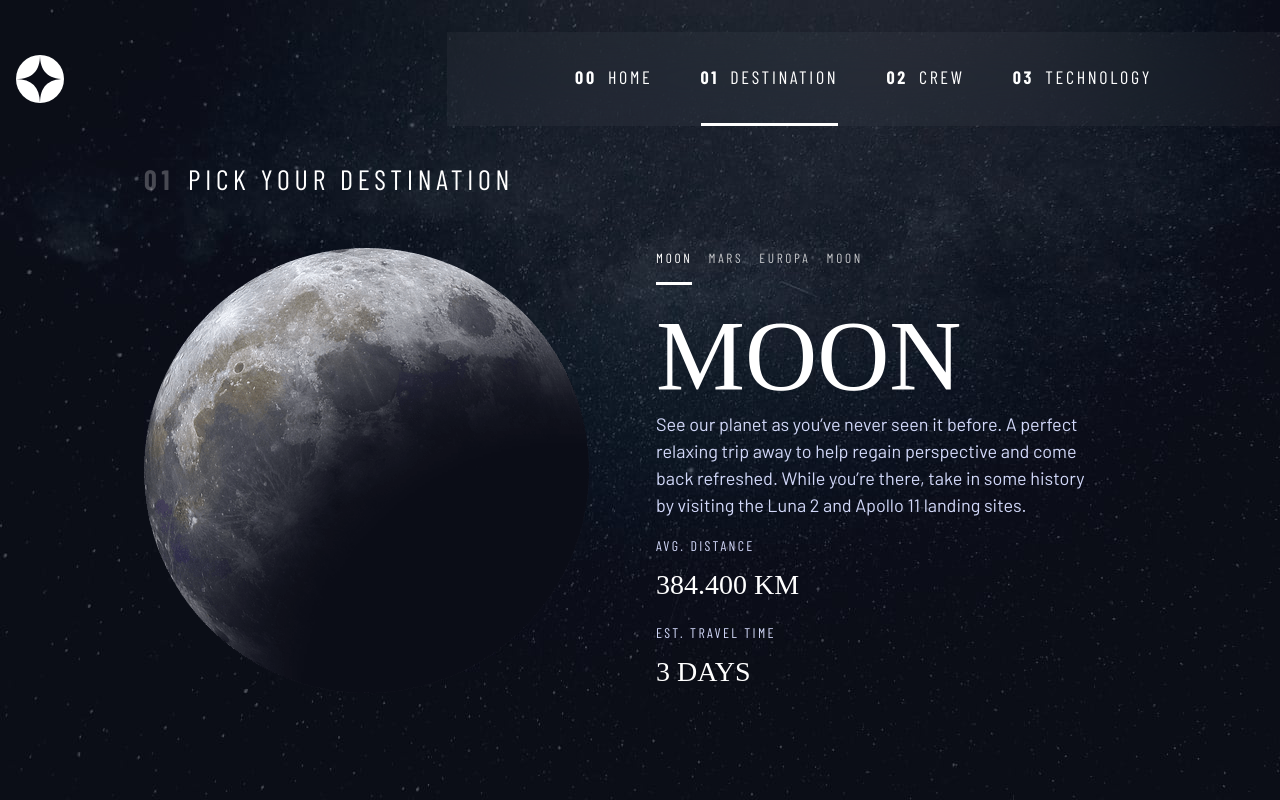
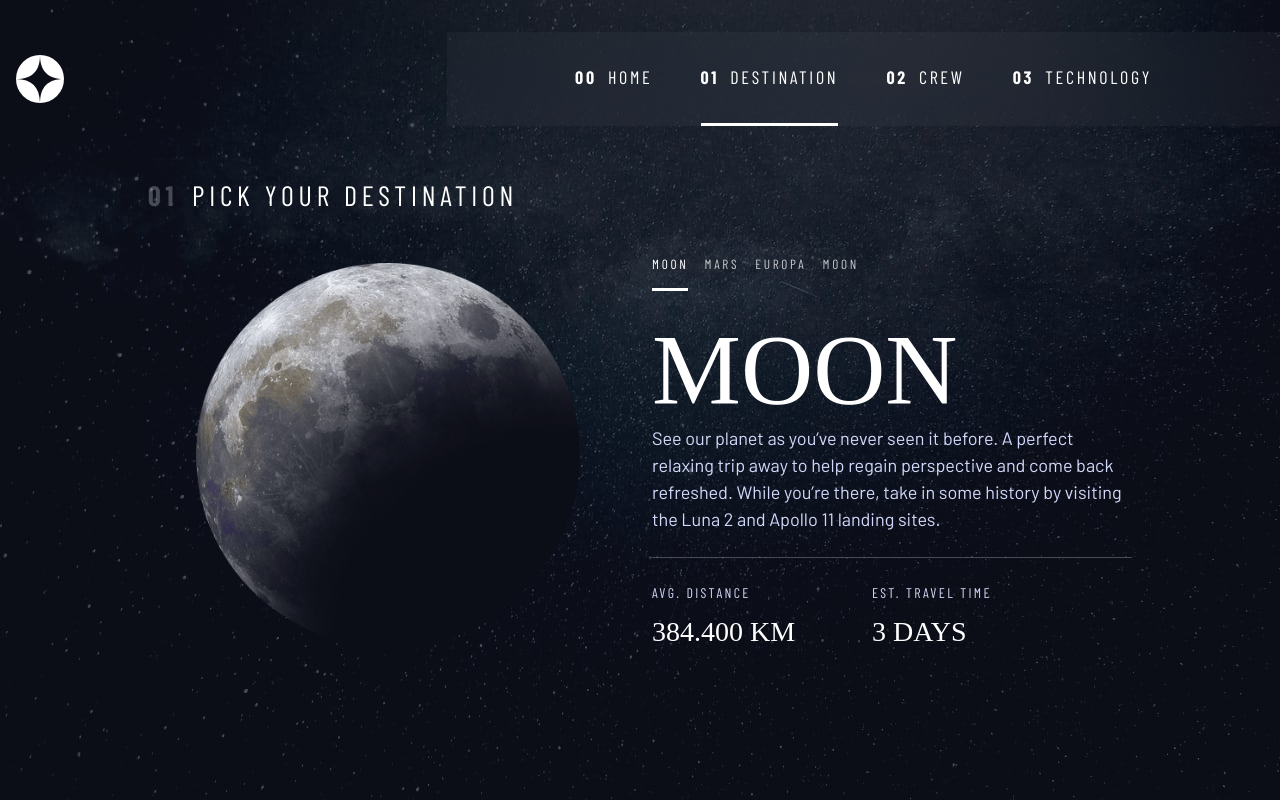
Before and after one commit to rdtabb/SpaceTourism.github.io, a plain HTML site: page destination.html in a window 1280 px wide. Drawn offline with nearby package versions, Linux system fonts and the light colour scheme; files that its build step writes are made by us from their sources; files whose address does not match are found by name; a web font is replaced by a local one.

Commit message:
Layout of destination page is now based on grid via grid-template-areas with full responsiveness

```diff
--- a/destination.html
+++ b/destination.html
@@ -1,5 +1,6 @@
 <!DOCTYPE html>
 <html lang="en">
+
 <head>
   <meta charset="UTF-8">
   <meta name="viewport" content="width=device-width, initial-scale=1.0">
@@ -7,88 +8,79 @@
   <title>Frontend Mentor | Space tourism website</title>
   <link rel="preconnect" href="https://fonts.googleapis.com">
   <link rel="preconnect" href="https://fonts.gstatic.com" crossorigin>
-  <link href="https://fonts.googleapis.com/css2?family=Barlow+Condensed:wght@100;200;300;400;500;600;700;800;900&family=Barlow:wght@100;200;300;400;500;600;700;800&family=Bellefair&display=swap" rel="stylesheet">
-  <link rel="stylesheet" href="../starter-code/styles/style.css">
-  <link rel="icon" type="image/png" href="../starter-code/assets/favicon-32x32.png">
+  <link
+    href="https://fonts.googleapis.com/css2?family=Barlow+Condensed:wght@100;200;300;400;500;600;700;800;900&family=Barlow:wght@100;200;300;400;500;600;700;800&family=Bellefair&display=swap"
+    rel="stylesheet">
+  <link rel="stylesheet" href="./styles/style.css">
+  <link rel="icon" type="image/png" href="./assets/favicon-32x32.png">
 </head>
 
 <html>
+
 <body class="destination">
   <header class="primary-header flex">
     <div>
       <img src="assets/shared/logo.svg" alt="" class="logo">
     </div>
-        <button class="mobile-nav-toggle" aria-controls="primary-navigation"><span class="sr-only" aria-expanded="false">Menu</span></button>
+    <button class="mobile-nav-toggle" aria-controls="primary-navigation"><span class="sr-only"
+        aria-expanded="false">Menu</span></button>
     <nav>
       <ul id="primary-navigation" data-visible="false" class="primary-navigation underline-indicators flex">
-              <li><a class="ff-sans-cond uppercase text-white letter-spacing-2" href="./index.html"><span aria-hidden="true">00</span> Home</a></li>
-              <li class="active"><a class="ff-sans-cond uppercase text-white letter-spacing-2" href="#"><span aria-hidden="false">01</span> Destination</a></li>
-              <li><a class="ff-sans-cond uppercase text-white letter-spacing-2" href="crew-commander.html"><span aria-hidden="true">02</span> Crew</a></li>
-              <li><a class="ff-sans-cond uppercase text-white letter-spacing-2" href="technology-vehicle.html"><span aria-hidden="true">03</span> Technology</a></li>
+        <li><a class="ff-sans-cond uppercase text-white letter-spacing-2" href="./index.html"><span
+              aria-hidden="true">00</span> Home</a></li>
+        <li class="active"><a class="ff-sans-cond uppercase text-white letter-spacing-2" href="#"><span
+              aria-hidden="false">01</span> Destination</a></li>
+        <li><a class="ff-sans-cond uppercase text-white letter-spacing-2" href="crew-commander.html"><span
+              aria-hidden="true">02</span> Crew</a></li>
+        <li><a class="ff-sans-cond uppercase text-white letter-spacing-2" href="technology-vehicle.html"><span
+              aria-hidden="true">03</span> Technology</a></li>
       </ul>
     </nav>
   </header>
 
-      <main class="grid-container--destination">
-        <div class="flex" style="flex-direction: column;">
+  <main class="grid-container grid-container--destination">
     <h1 class="numbered-title">
       <span>01</span>Pick your destination
     </h1>
-          <img class="moon-image" src="./assets/destination/image-moon.png" alt="">
-        </div>
 
-        <div class="flex" style="flex-direction: column;">
-          <div class="underline-indicators flex">
+    <img class="moon-image" src="./assets/destination/image-moon.png" alt="space tourism logo">
+
+    <div class="tab-list underline-indicators flex">
       <button aria-selected="true" class="letter-spacing-2 ff-sans-cond bg-dark text-white uppercase">Moon</button>
       <button aria-selected="false" class="letter-spacing-2 ff-sans-cond bg-dark text-white uppercase">Mars</button>
       <button aria-selected="false" class="letter-spacing-2 ff-sans-cond bg-dark text-white uppercase">Europa</button>
       <button aria-selected="false" class="letter-spacing-2 ff-sans-cond bg-dark text-white uppercase">Moon</button>
     </div>
 
-          <div>
-              <p class="ff-serif fs-800 uppercase">Moon</p>
+    <article class="destination-info">
+      <h2 class="ff-serif fs-800 uppercase">Moon</h2>
+
       <p class="ff-sans-norm fs-400 text-accent">
         See our planet as you’ve never seen it before.
         A perfect relaxing trip away to help regain perspective and come back refreshed.
         While you’re there, take in some history by visiting the Luna 2 and Apollo 11
         landing sites.
       </p>
+
+
+      <div class="destination-meta flex">
+        <div>
+          <h3 class="uppercase ff-sans-cond letter-spacing-3 fs-200 text-accent" style="margin-bottom: 0.5rem;">avg.
+            distance</h3>
+          <p class="uppercase ff-serif" style="font-size: 1.75rem; margin-bottom: 1rem;">384.400 km</p>
         </div>
 
         <div>
-              <p class="uppercase ff-sans-cond letter-spacing-3 fs-200 text-accent" style="margin-bottom: 0.5rem;">avg. distance</p>
-              <p class="uppercase ff-serif" style="font-size: 1.75rem; margin-bottom: 1rem;">384.400 km</p>
-              <p class="uppercase ff-sans-cond letter-spacing-3 fs-200 text-accent" style="margin-bottom: 0.5rem;">est. travel time</p>
+          <h3 class="uppercase ff-sans-cond letter-spacing-3 fs-200 text-accent" style="margin-bottom: 0.5rem;">est.
+            travel
+            time</h3>
           <p class="uppercase ff-serif" style="font-size: 1.75rem;">3 days</p>
         </div>
       </div>
+    </article>
 
-        <div class="flex d-none" style="flex-direction: column;">
-          <div class="underline-indicators flex">
-              <button aria-selected="false" class="letter-spacing-2 ff-sans-cond bg-dark text-white uppercase">Moon</button>
-              <button aria-selected="true" class="letter-spacing-2 ff-sans-cond bg-dark text-white uppercase">Mars</button>
-              <button aria-selected="false" class="letter-spacing-2 ff-sans-cond bg-dark text-white uppercase">Europa</button>
-              <button aria-selected="false" class="letter-spacing-2 ff-sans-cond bg-dark text-white uppercase">Moon</button>
-          </div>
+  </main>
+  <script src="./script.js"></script>
+</body>
 
-          <div>
-              <p class="ff-serif fs-800 uppercase">Mars</p>
-              <p class="ff-sans-norm fs-400 text-accent">
-                Don’t forget to pack your hiking boots.
-                You’ll need them to tackle Olympus Mons,
-                the tallest planetary mountain in our solar system.
-                It’s two and a half times the size of Everest!
-              </p>
-          </div>
-
-          <div>
-              <p class="uppercase ff-sans-cond letter-spacing-3 fs-200 text-accent" style="margin-bottom: 0.5rem;">avg. distance</p>
-              <p class="uppercase ff-serif" style="font-size: 1.75rem; margin-bottom: 1rem;">225 MIL. km</p>
-              <p class="uppercase ff-sans-cond letter-spacing-3 fs-200 text-accent" style="margin-bottom: 0.5rem;">est. travel time</p>
-              <p class="uppercase ff-serif" style="font-size: 1.75rem;">9 months</p>
-          </div>
-        </div>
-      </main>
-      <script src="../starter-code/script.js"></script>
-</body>
 </html>
--- a/styles/style.css
+++ b/styles/style.css
@@ -152,55 +152,6 @@ button {
     margin-inline: auto;
     max-width: 80rem;
 }
-
-.grid-container {
-    display: grid;
-    text-align: center;
-    place-items: center;
-    padding-inline: 1rem;
-}
-
-.grid-container * {
-    margin-inline: auto;
-    max-width: 50ch;
-}
-
-@media (min-width: 35em) {
-    .large-button {
-        font-size: 2rem;
-    }
-
-    .grid-container {
-        text-align: center;
-    }
-}
-
-@media (min-width: 45em) {
-    .grid-container {
-        column-gap: var(--container-gap, 2rem);
-        grid-template-columns: minmax(2rem, 1fr) repeat(2, minmax(0, 30rem)) minmax(2rem, 1fr);
-        text-align: left;
-    }
-
-    .grid-container > *:first-child {
-        grid-column: 2;
-    }
-
-    .grid-container > *:last-child {
-        grid-column: 3;
-    }
-
-    .grid-container--home {
-        padding-bottom: 6rem;
-        align-items: end;
-    }
-}
-
-
-
-
-
-
 
 .sr-only {
     position: absolute;
@@ -532,15 +483,28 @@ body {
 }
 
 /* ---------------------- */
-/* Page-specific          */
+/* Layout                 */
 /* ---------------------- */
+
+/* destination */
+
+.grid-container {
+    display: grid;
+    text-align: center;
+    place-items: center;
+    padding-inline: 1rem;
+}
+
+.grid-container * {
+    margin-inline: auto;
+    max-width: 50ch;
+}
 
 /* destination */
 
 .moon-image {
     width: 170px;
     aspect-ratio: 1;
-    margin-top: 2rem;
 }
 
 @media (min-width: 35em) {
@@ -551,7 +515,7 @@ body {
 
 @media (min-width: 45em) {
     .moon-image {
-        width: 445px;
+        min-width: 80%;
     }
 }
 
@@ -576,39 +540,97 @@ body {
 }
 
 .grid-container--destination {
-    display: grid;
-    text-align: center;
-    place-items: start;
-    padding-inline: 1rem;
-    grid-template-rows: repeat(2, fit-content);
-    row-gap: 1.5rem;
-    margin: 1.3rem 0 0.7rem;
+    grid-template-areas:
+        'title'
+        'image'
+        'tabs'
+        'content'
+    ;
+
+    gap: 1.5rem;
+    padding-block: 3rem;
 }
 
-.grid-container--destination * {
-    margin-inline: auto;
-    max-width: 50ch;
+.grid-container--destination > .numbered-title {
+    grid-area: title;
 }
 
+.grid-container--destination > img {
+    grid-area: image;
+}
+
+.grid-container--destination > .tab-list {
+    grid-area: tabs;
+}
+
+.destination-info {
+    grid-area: content;
+}
+
+.destination-meta {
+    flex-direction: column;
+    border-top: 1px solid hsl(var(--clr-white) / .25);
+    padding-top: 1.5rem;
+    margin-top: 1.5rem;
+}
+
+@media (min-width: 35em) {
+    .grid-container--destination > .numbered-title {
+        justify-self: start;
+        margin: 0;
+    }
+
+    .destination-meta {
+        flex-direction: row;
+    }
+}
+
+
+
 @media (min-width: 45em) {
-    .grid-container--destination {
+    .grid-container {
         column-gap: var(--container-gap, 2rem);
         grid-template-columns: minmax(2rem, 1fr) repeat(2, minmax(0, 30rem)) minmax(2rem, 1fr);
         text-align: left;
+    }
+
+    .grid-container--home > *:first-child {
+        grid-column: 2;
+    }
+
+    .grid-container--home > *:last-child {
+        grid-column: 3;
+    }
+
+    .grid-container--home {
         padding-bottom: 6rem;
         align-items: end;
     }
 
-    .grid-container--destination * {
-        margin-inline: 0;
-        max-width: 44ch;
+    .grid-container--destination {
+        justify-items: start;
+        align-content: start;
+        grid-template-areas:
+            '. title title .'
+            '. image tabs .'
+            '. image content .';
+        gap: 1.5rem;
+        padding-block: 3rem;
     }
 
-    .grid-container--destination > *:first-child {
-        grid-column: 2;
+    .grid-container--destination > .tab-list {
+        margin: 0;
     }
 
-    .grid-container--destination > *:last-child {
-        grid-column: 3;
+    .destination-info {
+        margin: 0;
+    }
+
+    .destination-meta {
+        gap: min(6vw, 6rem);
+    }
+
+    .destination-meta > * {
+        margin: 0;
     }
 }
```
Also changed, not shown: design-system.html (+2 -2 lines), index.html (+3 -3 lines). Lines whose indentation alone changed are shown as unchanged.
